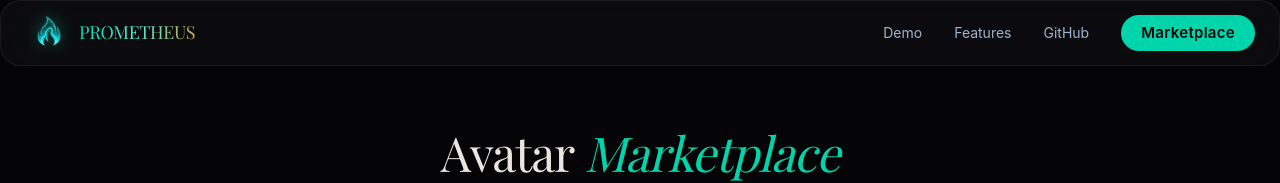
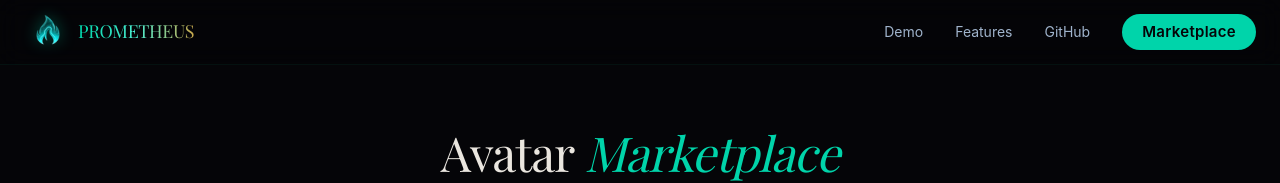
Before and after one commit to myths-labs/prometheus-avatar, a Next.js app in the folder apps/demo/: page /marketplace in a window 1280 px wide. Shown: the top 183 px of the page. Built offline with nearby package versions, Linux system fonts and the light colour scheme; no server answers; the database is empty; a web font is replaced by a local one.

Commit message:
fix: header transparency + Stripe keys verified
- Header: replaced opaque glass class with rgba(5,5,8,0.35) + backdrop-blur-md
- Stripe: correct test keys verified (balance API success)

```diff
--- a/apps/demo/src/components/Header.tsx
+++ b/apps/demo/src/components/Header.tsx
@@ -7,7 +7,7 @@ export default function Header() {
     const [mobileMenuOpen, setMobileMenuOpen] = useState(false);
 
     return (
-        <header className="fixed top-0 left-0 right-0 z-50 glass border-b border-[rgba(0,212,170,0.06)]">
+        <header className="fixed top-0 left-0 right-0 z-50 border-b border-[rgba(0,212,170,0.06)] backdrop-blur-md" style={{ background: 'rgba(5,5,8,0.35)' }}>
             <div className="max-w-7xl mx-auto px-6 h-16 flex items-center justify-between">
                 {/* Logo */}
                 <a href="/" className="flex items-center gap-1.5 group">
```
